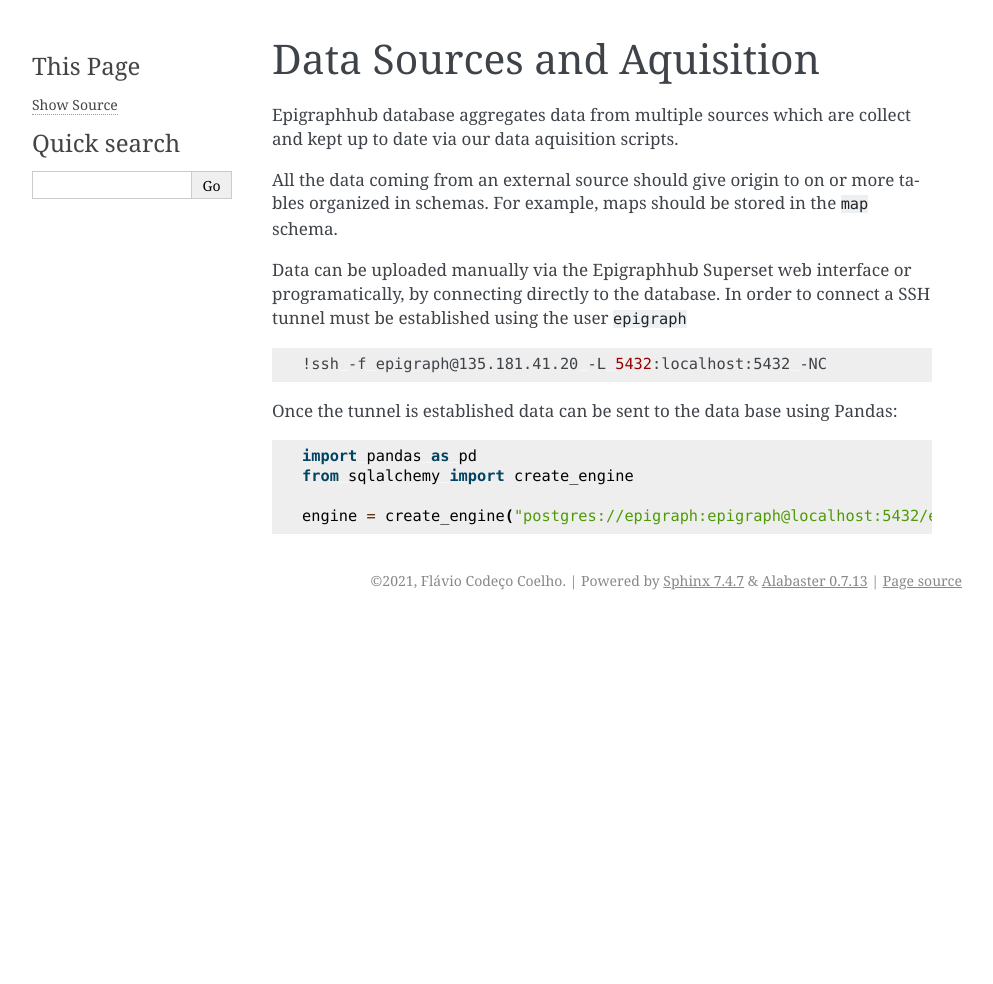
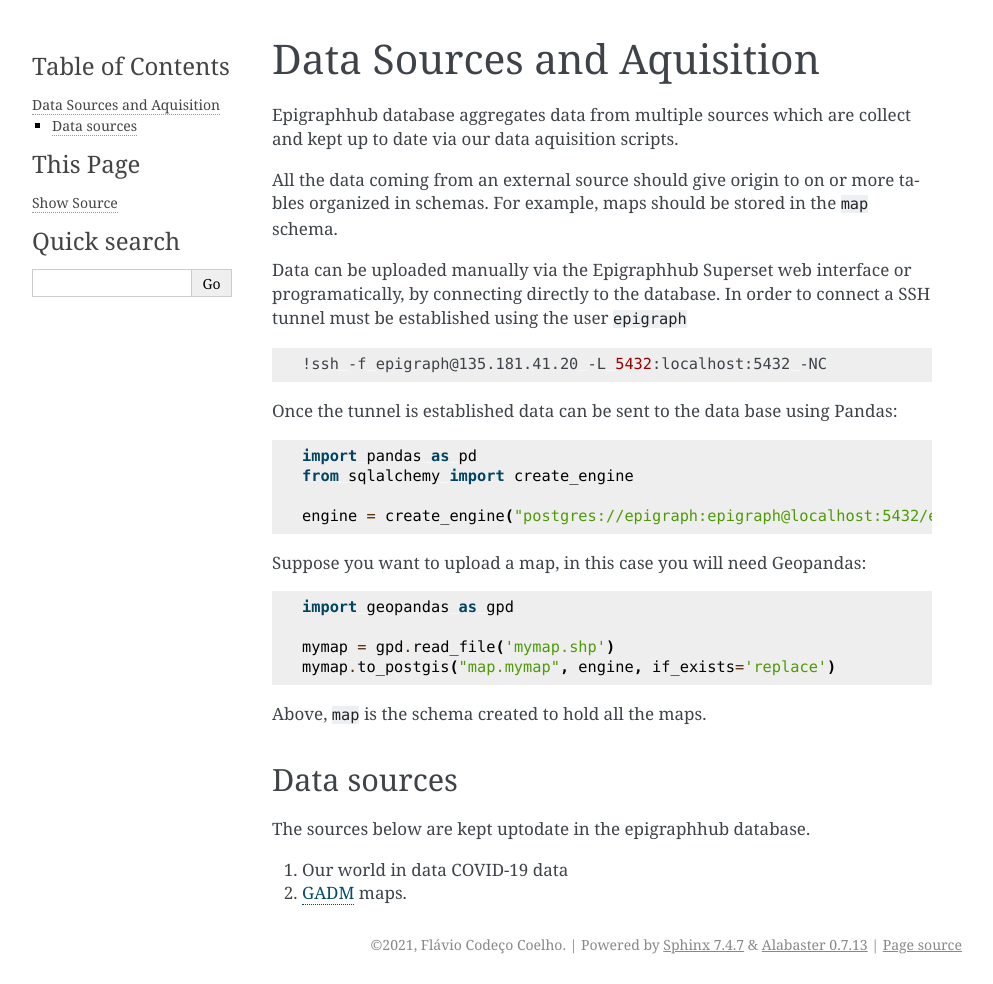
Before and after one commit to thegraphnetwork/EpiGraphHub, a Sphinx documentation site: the page built from Documentation/datasources.md, in a window 1280 px wide. Shown: the whole page, without its empty margins (148-1141 px from the left). Built offline with Sphinx 7.4.7, drawn with Linux system fonts in a browser that asks for light colours; before the commit the page ends 900 px from its top, so only the background shows below that.

Commit message:
Update datasources.md
enhanced the example

````diff
--- a/Documentation/datasources.md
+++ b/Documentation/datasources.md
@@ -17,3 +17,20 @@ from sqlalchemy import create_engine
 
 engine = create_engine("postgres://epigraph:epigraph@localhost:5432/epigraphhub")
 ```
+
+Suppose you want to upload a map, in this case you will need Geopandas:
+
+```python
+import geopandas as gpd
+
+mymap = gpd.read_file('mymap.shp')
+mymap.to_postgis("map.mymap", engine, if_exists='replace')
+```
+
+Above, `map` is the schema created to hold all the maps.
+
+## Data sources
+The sources below are kept uptodate in the epigraphhub database.
+
+1. Our world in data COVID-19 data
+2. [GADM](https://gadm.org) maps.
````
